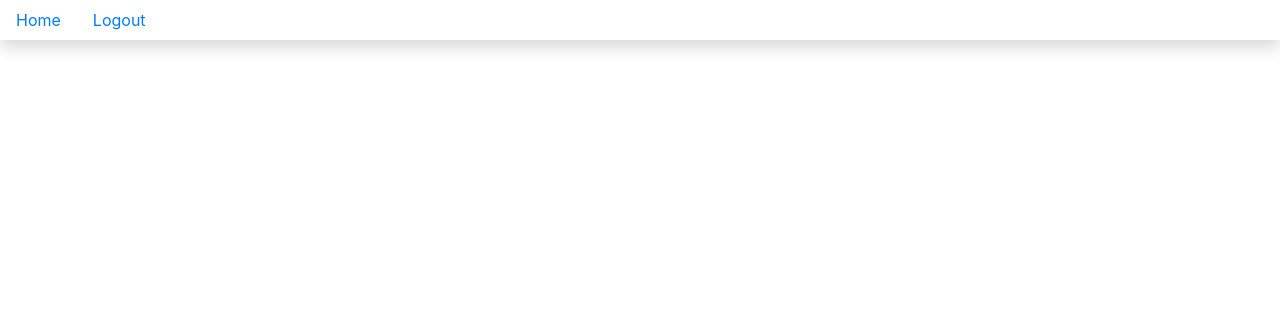
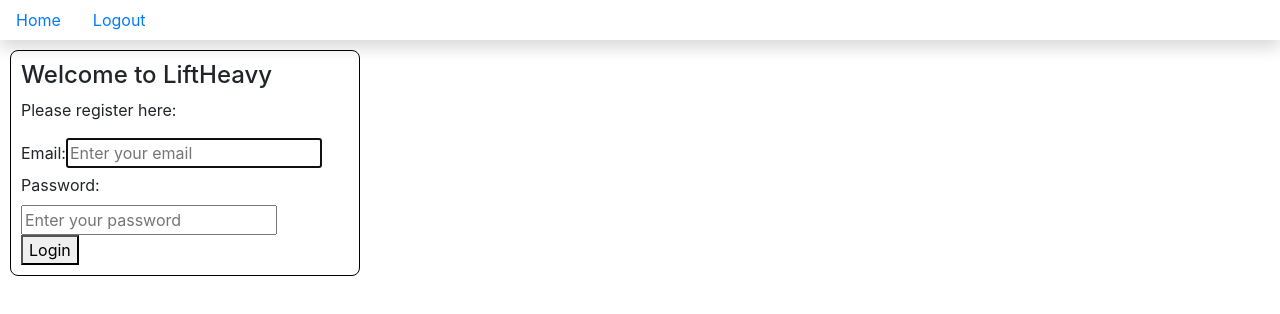
Before and after one commit to zwcrawford/lift_heavy, a React (Create React App) app: page /register in a window 1280 px wide. Shown: the top 314 px of the page. Built offline with nearby package versions, Linux system fonts and the light colour scheme; no server answers.

Commit message:
registration form is built

```diff
--- a/src/components/ApplicationViews.js
+++ b/src/components/ApplicationViews.js
@@ -110,7 +110,6 @@ export default class ApplicationViews extends Component {
         <Route
           exact path="/"
           render={props => {
-            // if (this.isAuthenticated()) {
             return (
               <Login
                 {...props}
@@ -132,9 +131,8 @@ export default class ApplicationViews extends Component {
 
         {/* this is the registration page */}
         <Route
-          exact path="/registration"
+          exact path="/register"
           render={props => {
-            // if (this.isAuthenticated()) {
             return (
               <Registration
                 {...props}
--- a/src/components/login_reg/Login.js
+++ b/src/components/login_reg/Login.js
@@ -71,6 +71,7 @@ export default class UserLogin extends Component {
             required=""
           /><br />
           <button
+            type="submit"
             onClick={this.handleUserLogin}
           >Login</button>
           <Link
--- a/src/components/login_reg/Registration.js
+++ b/src/components/login_reg/Registration.js
@@ -0,0 +1,81 @@
+import React, { Component } from "react"
+import { Link } from "react-router-dom"
+
+export default class Registration extends Component {
+
+  // Set state
+  state = {
+    email: "",
+    password: ""
+  }
+
+  // Update when a field is edited
+  handleFieldChange = evt => {
+    const stateToChange = {};
+    stateToChange[evt.target.id] = evt.target.value;
+    this.setState(stateToChange);
+  }
+
+  handleRegistration = evt => {
+    evt.preventDefault()
+    // Saving email in session storage
+    sessionStorage.setItem(
+      "credentials",
+      JSON.stringify({
+        email: this.state.email,
+        password: this.state.password
+      })
+    )
+  }
+  // Create a new user object in users table
+  createNewUser = evt => {
+    evt.preventDefault()
+    const newUser = {
+      email: this.state.email,
+      password: this.state.password
+    }
+    this.props.postUser(newUser)
+    .then(() => this.props.history.push("/"))
+  }
+
+  render() {
+    return (
+      <React.Fragment>
+        {/* form starts here: */}
+        <form className="exerciseAddForm" onSubmit={this.handleRegistration}>
+
+          {/* form header: */}
+          <h4>Welcome to LiftHeavy</h4>
+          <p>Please register here:</p>
+          <label
+            htmlFor="email"
+          >Email: </label>
+          <input
+            onChange={this.handleFieldChange}
+            type="email"
+            name="email"
+            id="email"
+            placeholder="Enter your email"
+            required=""
+            autofocus=""
+          /><br />
+          <label
+            htmlFor="password"
+          >Password: </label>
+          <input
+            onChange={this.handleFieldChange}
+            type="password"
+            name="password"
+            id="password"
+            placeholder="Enter your password"
+            required=""
+          /><br />
+          <button
+            type="submit"
+            onClick={this.createNewUser}
+          >Login</button>
+        </form>
+      </React.Fragment>
+    )
+  }
+}
```
Lines whose indentation alone changed are shown as unchanged.
